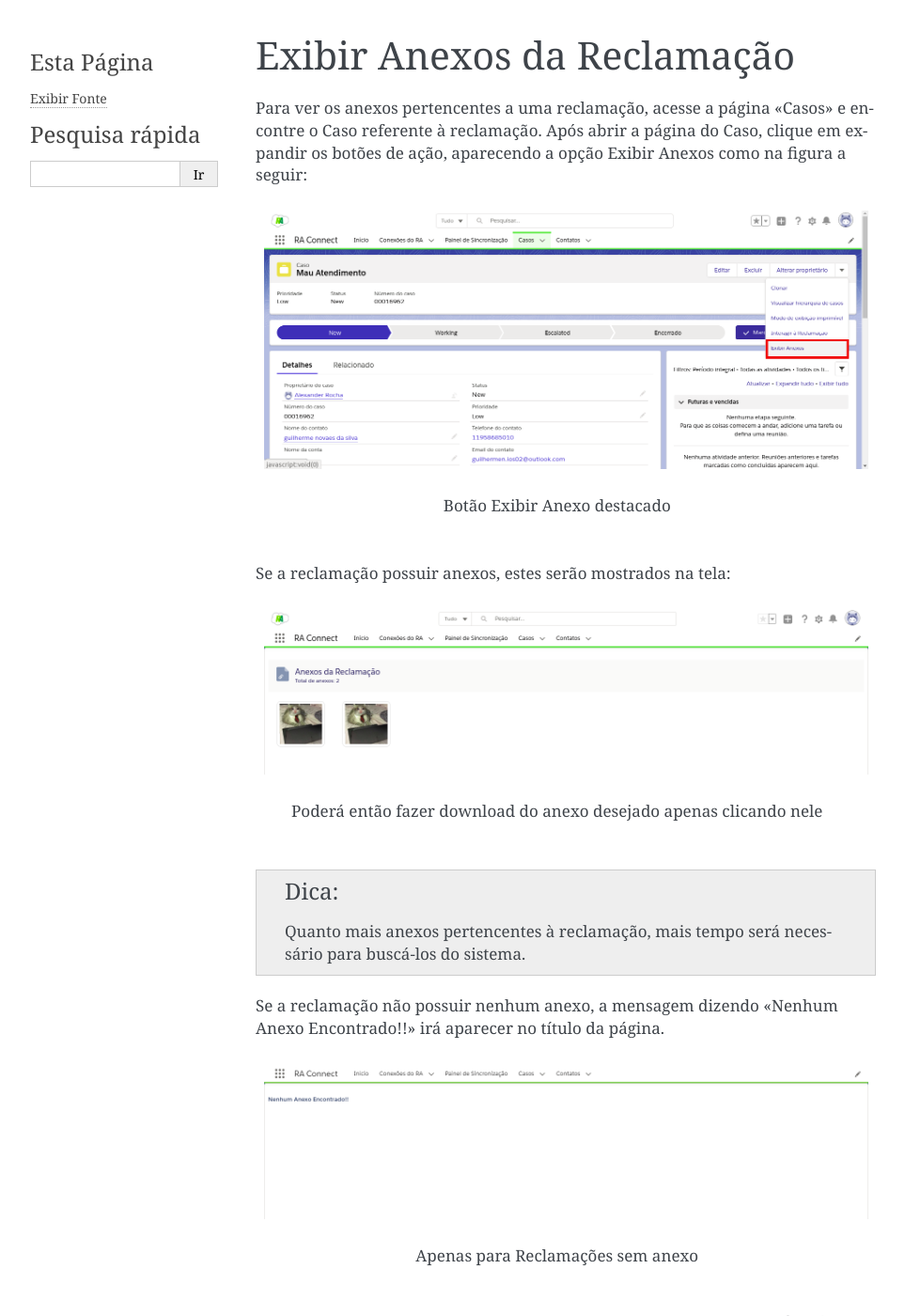
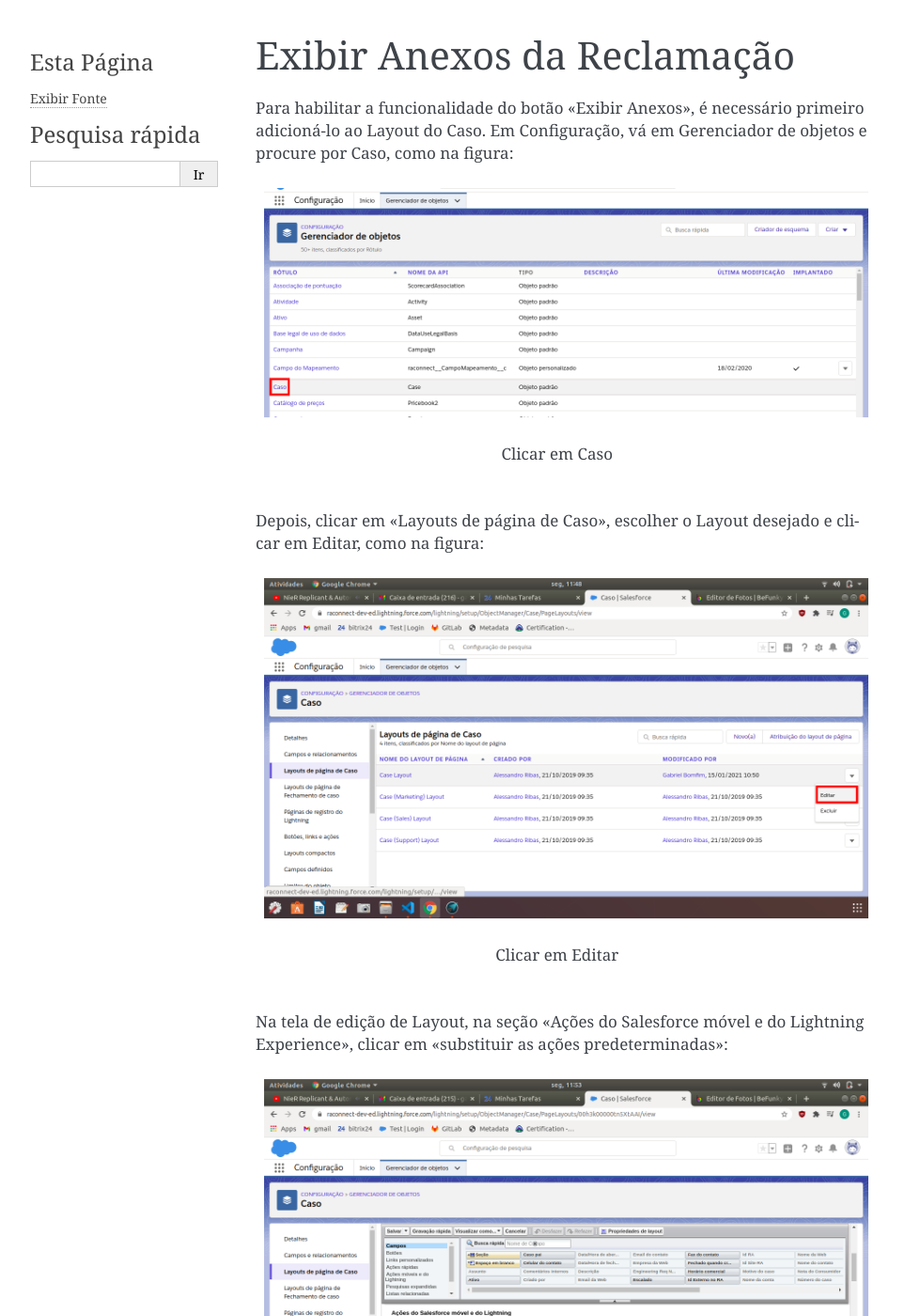
Before and after one commit to Inpulso-Tecnologia/RAConnectDOCFull, a Sphinx documentation site: the page built from docs/Funcional/exibir_anexos.rst, in a window 1280 px wide and 1400 px high. Shown: the whole window at 94% size, without its empty margins (148-1111 px from the left). Built offline with Sphinx 7.4.7, drawn with Linux system fonts in a browser that asks for light colours; some of the changed text lies outside the part shown.

Commit message:
Procedimento Manual - Adicionar Botão Exibir Anexos no Layout do Caso

```diff
--- a/docs/Funcional/exibir_anexos.rst
+++ b/docs/Funcional/exibir_anexos.rst
@@ -1,6 +1,46 @@
 #################
 Exibir Anexos da Reclamação
 #################
+
+Para habilitar a funcionalidade do botão "Exibir Anexos", é necessário primeiro adicioná-lo ao Layout do Caso.
+Em Configuração, vá em Gerenciador de objetos e procure por Caso, como na figura:
+
+.. figure:: img/ClicarCaso.png
+    :alt: Solidity logo
+    :align: center
+
+    Clicar em Caso
+
+Depois, clicar em "Layouts de página de Caso", escolher o Layout desejado e clicar em Editar, como na figura:
+
+.. figure:: img/ClicarLayoutCaso.png
+    :alt: Solidity logo
+    :align: center
+
+    Clicar em Editar
+
+
+Na tela de edição de Layout, na seção "Ações do Salesforce móvel e do Lightning Experience", clicar em "substituir as ações predeterminadas":
+
+.. figure:: img/LayoutCasoEditar1.png
+    :alt: Solidity logo
+    :align: center
+
+    É possível que este passo não seja necessário!
+
+
+Depois, procurar por "Ações móveis e do Lightning" e arrastar "Exibir Anexos" para a seção "Ações do Salesforce móvel e do Lightning Experience", como nas figuras abaixo:
+
+.. figure:: img/LayoutCasoEditar2.png
+    :alt: Solidity logo
+    :align: center
+
+.. figure:: img/LayoutCasoEditar3.png
+    :alt: Solidity logo
+    :align: center
+
+    Após estes passos, é só clicar em Salvar
+
 
 Para ver os anexos pertencentes a uma reclamação, acesse a página "Casos" e encontre o Caso referente à reclamação. Após abrir a página do Caso, clique em expandir os botões de ação, aparecendo a opção Exibir Anexos como na figura a seguir:
 
```
Also changed, not shown: docs/Funcional/img/ClicarCaso.png (added), docs/Funcional/img/ClicarLayoutCaso.png (added), docs/Funcional/img/LayoutCasoEditar1.png (added), docs/Funcional/img/LayoutCasoEditar2.png (added), docs/Funcional/img/LayoutCasoEditar3.png (added).
